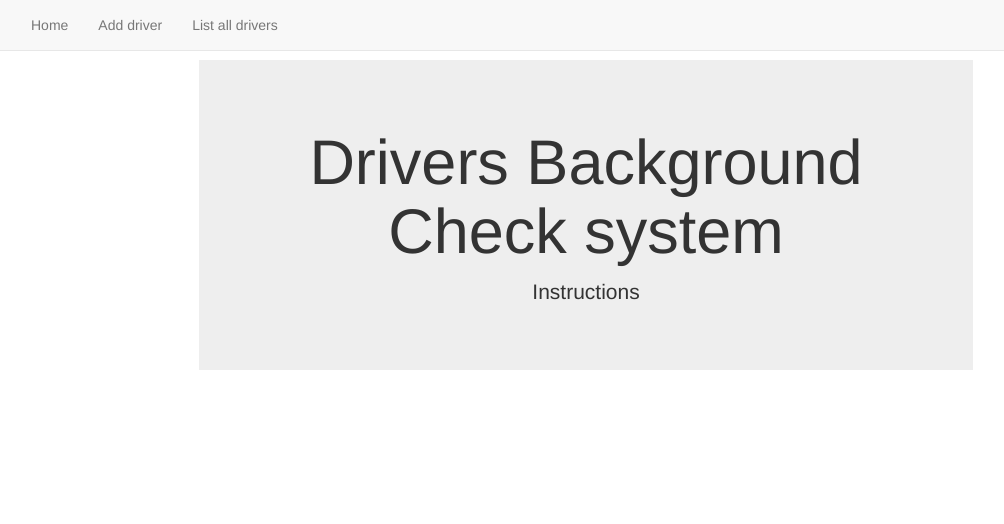
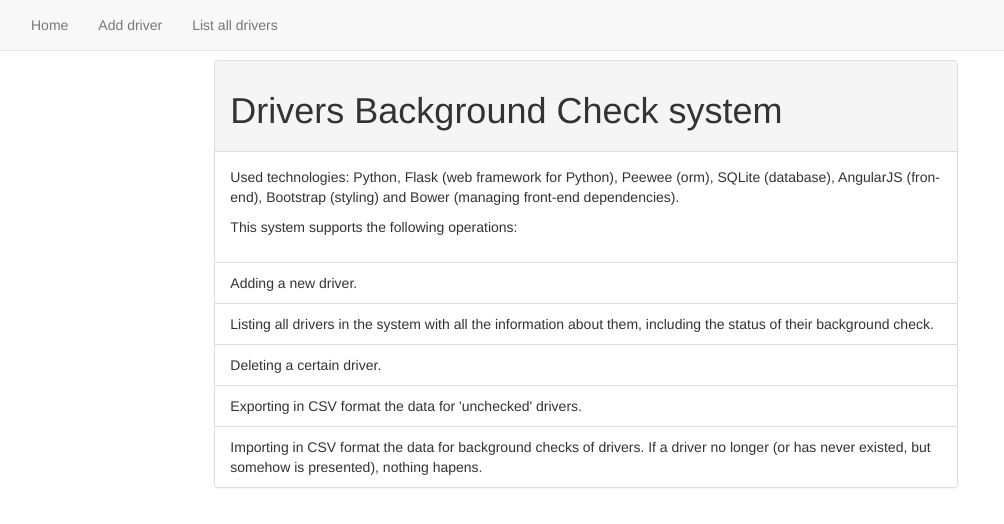
Before and after one commit to viktorstaikov/drivers, a website: page drivers/templates/index.html at #/home in a window 1280 px wide. Shown: the whole page, without its empty margins (54-1058 px from the left). Drawn offline with nearby package versions, Linux system fonts and the light colour scheme; some packages are replaced by stand-ins of ours; a script that the page names is missing.

Commit message:
add dependencies description and instructions

```diff
--- a/drivers/static/home/home.html
+++ b/drivers/static/home/home.html
@@ -1,5 +1,18 @@
-<div class="jumbotron text-center col-sm-8 col-sm-offset-2">
-    <h1>Drivers Background Check system</h1>
-
-    <p>Instructions</p>
+<div class="col-sm-8 col-sm-offset-2">
+    <div class="panel panel-default">
+        <div class="panel-heading">
+            <h1>Drivers Background Check system</h1>
+        </div>
+        <div class="panel-body">
+            <p>Used technologies: Python, Flask (web framework for Python), Peewee (orm), SQLite (database), AngularJS (fron-end), Bootstrap (styling) and Bower (managing front-end dependencies).</p>
+            <p>This system supports the following operations:</p>
+        </div>
+        <ul class="list-group">
+            <li class="list-group-item">Adding a new driver.</li>
+            <li class="list-group-item">Listing all drivers in the system with all the information about them, including the status of their background check.</li>
+            <li class="list-group-item">Deleting a certain driver.</li>
+            <li class="list-group-item">Exporting in CSV format the data for 'unchecked' drivers.</li>
+            <li class="list-group-item">Importing in CSV format the data for background checks of drivers. If a driver no longer (or has never existed, but somehow is presented), nothing hapens.</li>
+        </ul>
+    </div>
 </div>
```
Also changed, not shown: README.md.
